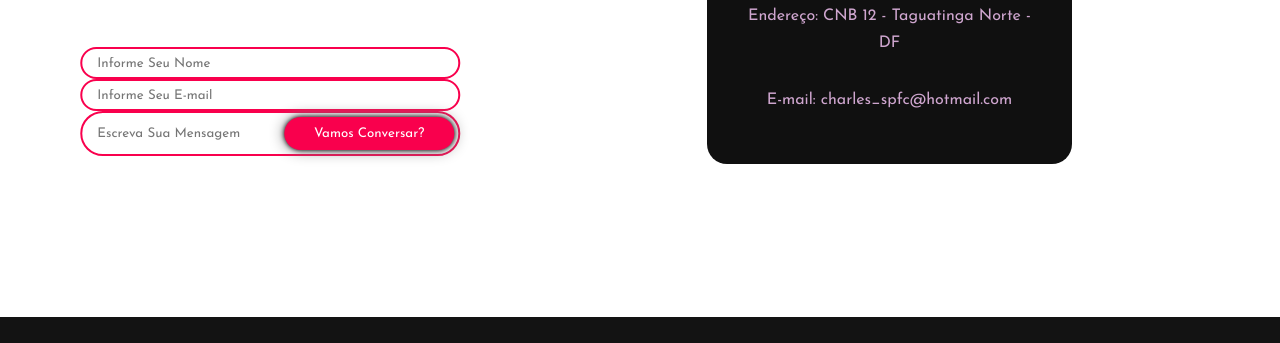
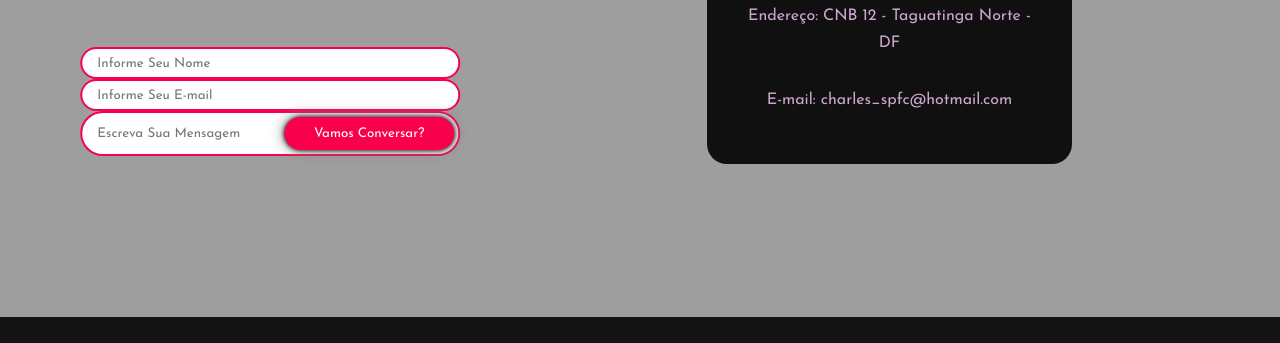
Before and after one commit to charlesanderson25/primeiro_projeto_infnet_versao_1.3, a plain HTML site: page contato.html in a window 1280 px wide. Shown: the part 483-826 px from the top of the page. Drawn offline with Linux system fonts and the light colour scheme; the site is published under a folder, as on GitHub Pages, so addresses that start at the root find nothing.

Commit message:
Update style.css

```diff
--- a/style.css
+++ b/style.css
@@ -12,7 +12,7 @@
 .menu-principal{
     height: 100vh;
     width: 100%;
-    background-image: url("/assets/fundo-preto-antigo-textura-do-grunge-papel-de-parede-escuro-quadro-negro-quadro-negro-parede-da-sala.jpg");
+    background-image: url("./assets/fundo-preto-antigo-textura-do-grunge-papel-de-parede-escuro-quadro-negro-quadro-negro-parede-da-sala.jpg");
     background-size: cover;
     background-position: center;
     color: white;
```
